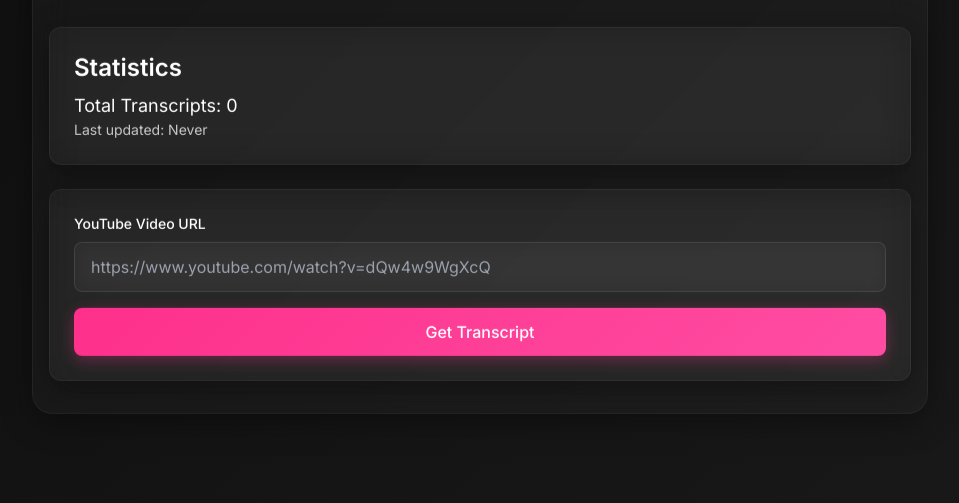
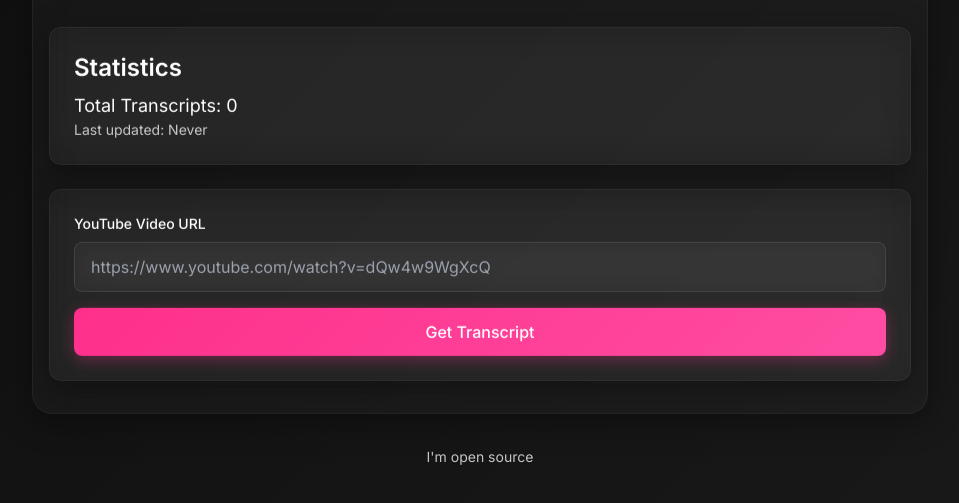
Before and after one commit to developedbyalex/YoutubeTranscript, a website: page public/index.html in a window 1280 px wide. Shown: the part 109-612 px from the top of the page, without its empty margins (160-1119 px from the left). Drawn offline with nearby package versions, Linux system fonts and the light colour scheme; no server answers.

Commit message:
Add open source footer with GitHub link

```diff
--- a/public/index.html
+++ b/public/index.html
@@ -69,6 +69,12 @@
         </div>
     </div>
 
+    <div class="text-center mt-8 text-sm opacity-75">
+        <a href="https://github.com/developedbyalex/YoutubeTranscript" target="_blank" class="hover:opacity-100 transition-opacity">
+            I'm open source
+        </a>
+    </div>
+
     <script src="/js/script.js"></script>
 </body>
 </html>
```
